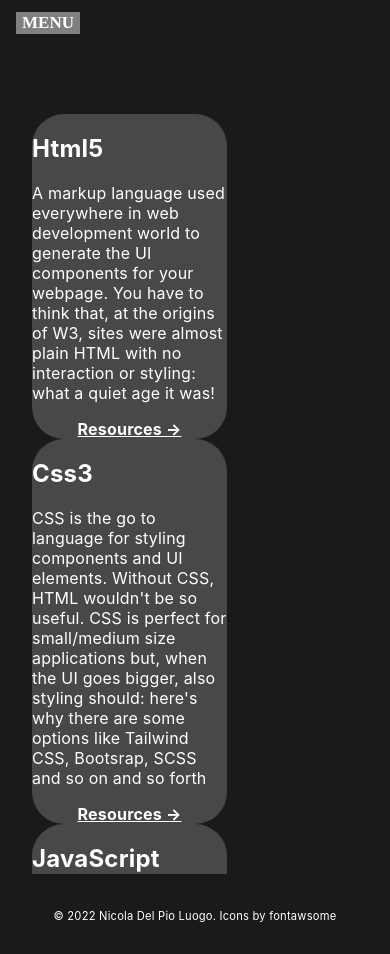
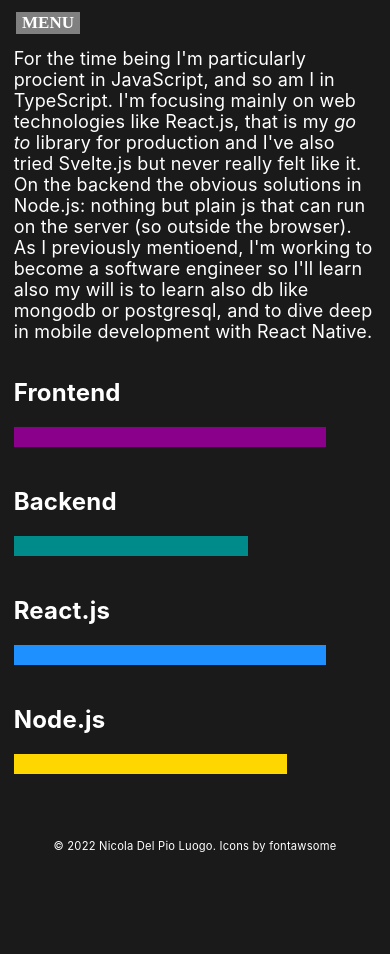
Before and after one commit to LinkShake/ts-portfolio, a React (Create React App) app: page /skills in a window 390 px wide. After the commit the page ends 884 px from the top, so only its background shows below. Built offline with nearby package versions, Linux system fonts and the light colour scheme; a web font is replaced by a local one.

Commit message:
Changed the layout of the skills route

```diff
--- a/src/components/home/SkillsReference.tsx
+++ b/src/components/home/SkillsReference.tsx
@@ -11,13 +11,13 @@ export const SkillsReference: React.FC = () => {
       <div className="content-wrapper">
         <div className="text-container">
           <p>
-            This section is about every language/technology, I do know. As I
-            said above my main passion is full-stack development so that's what
-            you're mainly go to see in this section <strong>but</strong> I want
-            to expand my horizons out of this 'bubble' exploring game dev and
-            machine learning cause I think life is always learning new things.
-            My favourite technology? ... I'd say React.js but the future is full
-            of surprises!
+            This section is about me as a developer so I'll briefly, but
+            effectevely, describe my skills. As I said above my main passion is
+            full-stack development so that's what you're mainly go to see in
+            this section <strong>but</strong> I want to expand my horizons out
+            of this 'bubble' exploring game dev and machine learning cause I
+            think life is always learning new things. My favourite technology?
+            ... I'd say React.js but the future is full of surprises!
           </p>
           <p>
             <i>
--- a/src/components/pages/skills/SkillsCard.tsx
+++ /dev/null
@@ -1,23 +0,0 @@
-import "../../../style/ProjectsSkillsPage.css";
-interface SkillsProps {
-  skill: {
-    technologyName: string;
-    technologyDescription: string;
-    resources?: string;
-  };
-}
-export const SkillsCard: React.FC<SkillsProps> = ({ skill }) => {
-  return (
-    <div className="skill-card">
-      <h2>{skill.technologyName}</h2>
-      <p>{skill.technologyDescription}</p>
-      <div className="skill-links">
-        {skill.resources && (
-          <a href={skill.resources} target="_blank" rel="noreferrer">
-            Resources &rarr;
-          </a>
-        )}
-      </div>
-    </div>
-  );
-};
--- /dev/null
+++ b/src/components/pages/skills/SkillsComponent.tsx
@@ -0,0 +1,67 @@
+import { Box, Progress } from "@chakra-ui/react";
+import "../../../style/ProjectsSkillsPage.css";
+
+interface SkillsProps {
+  skills: SkillObj[];
+}
+
+interface SkillObj {
+  skill: string;
+  percent: number;
+}
+
+export const SkillsComponent: React.FC<SkillsProps> = ({ skills }) => {
+  return (
+    <>
+      <div className="skills-description">
+        For the time being I'm particularly procient in JavaScript, and so am I
+        in TypeScript. I'm focusing mainly on web technologies like React.js,
+        that is my <i>go to</i> library for production and I've also tried
+        Svelte.js but never really felt like it. On the backend the obvious
+        solutions in Node.js: nothing but plain js that can run on the server
+        (so outside the browser). As I previously mentioend, I'm working to
+        become a software engineer so I'll learn also my will is to learn also
+        db like mongodb or postgresql, and to dive deep in mobile development
+        with React Native.
+      </div>
+      <Box>
+        {/* <Progress value={90} height="200px" backgroundColor="white" /> */}
+        {skills.map(({ skill, percent }) => {
+          let color;
+          switch (skill) {
+            case "Frontend":
+              color = "darkMagenta";
+              break;
+            case "Backend":
+              color = "darkCyan";
+              break;
+            case "React.js":
+              color = "dodgerBlue";
+              break;
+            case "Node.js":
+              color = "gold";
+              break;
+            default:
+              break;
+          }
+          return (
+            <div key={skill}>
+              <h2 className="skill">{skill}</h2>
+              <Progress
+                value={percent}
+                size={"lg"}
+                colorScheme="messenger"
+                // key={skill}
+                // color="aqua"
+                backgroundColor={color}
+                width={`${percent - 20}vw`}
+                height="20px"
+              />
+              <br />
+            </div>
+          );
+        })}
+      </Box>
+    </>
+  );
+};
--- a/src/routes/SkillsPage.tsx
+++ b/src/routes/SkillsPage.tsx
@@ -1,26 +1,25 @@
-import { TopBanner } from "../components/pages/common/TopBanner";
-import { SkillsCard } from "../components/pages/skills/SkillsCard";
+import { SkillsComponent } from "../components/pages/skills/SkillsComponent";
 import { Fragment, useLayoutEffect } from "react";
-import { SKILLS_LIST } from "../shared/config";
+import { SKILLS } from "../shared/config";
 import { Footer } from "../components/global/Footer";
-import "../style/TopBanner.css";
-import { Menu } from "../components/global/menu/Menu";
 import { DrawerMenu } from "../components/global/menu/Drawer";
+import "../style/SkillsPage.css";
 
 export const SkillsPage: React.FC = () => {
   useLayoutEffect(() => {
     window.scrollTo(0, 0);
   });
   return (
-    <Fragment>
+    <>
       {/* <TopBanner /> */}
       <DrawerMenu />
-      <div className="skills-box">
-        {SKILLS_LIST.map((skill) => {
+      <div className="skills-wrapper">
+        {/* {SKILLS_LIST.map((skill) => {
           return <SkillsCard skill={skill} key={skill.technologyName} />;
-        })}
+        })} */}
+        <SkillsComponent skills={SKILLS} />
       </div>
       <Footer />
-    </Fragment>
+    </>
   );
 };
--- a/src/shared/config.ts
+++ b/src/shared/config.ts
@@ -29,6 +29,12 @@ export const TECHNOLOGIES = [
   },
 ];
 export const SKILLS_LIST = PROGRAMMING_LANGUAGES.concat(TECHNOLOGIES);
+export const SKILLS = [
+  { skill: "Frontend", percent: 100 },
+  { skill: "Backend", percent: 80 },
+  { skill: "React.js", percent: 100 },
+  { skill: "Node.js", percent: 90 },
+];
 export const LINKS = [
   { profile: "Github", url: "https://github.com/LinkShake" },
 ];
--- a/src/style/SkillsPage.css
+++ b/src/style/SkillsPage.css
@@ -1,4 +1,39 @@
 @import url("https://fonts.googleapis.com/css2?family=Silkscreen&display=swap");
+
+.skills-wrapper {
+  display: flex;
+  flex-wrap: wrap;
+  max-width: 100vw;
+  gap: 2vh;
+  padding: 3.5vw;
+}
+
+.skills-description {
+  font-size: 24px;
+}
+
+.skill {
+  font-size: 2rem;
+}
+
+@media (max-width: 550px) {
+  .skills-description {
+    font-size: 18px;
+  }
+
+  .skill {
+    font-size: 1.5rem;
+  }
+}
+
+@media (max-width: 300px) {
+  .skills-description {
+    font-size: 5vw;
+  }
+  .skills {
+    font-size: 2vw;
+  }
+}
 
 /*
 .skills-container {
```
